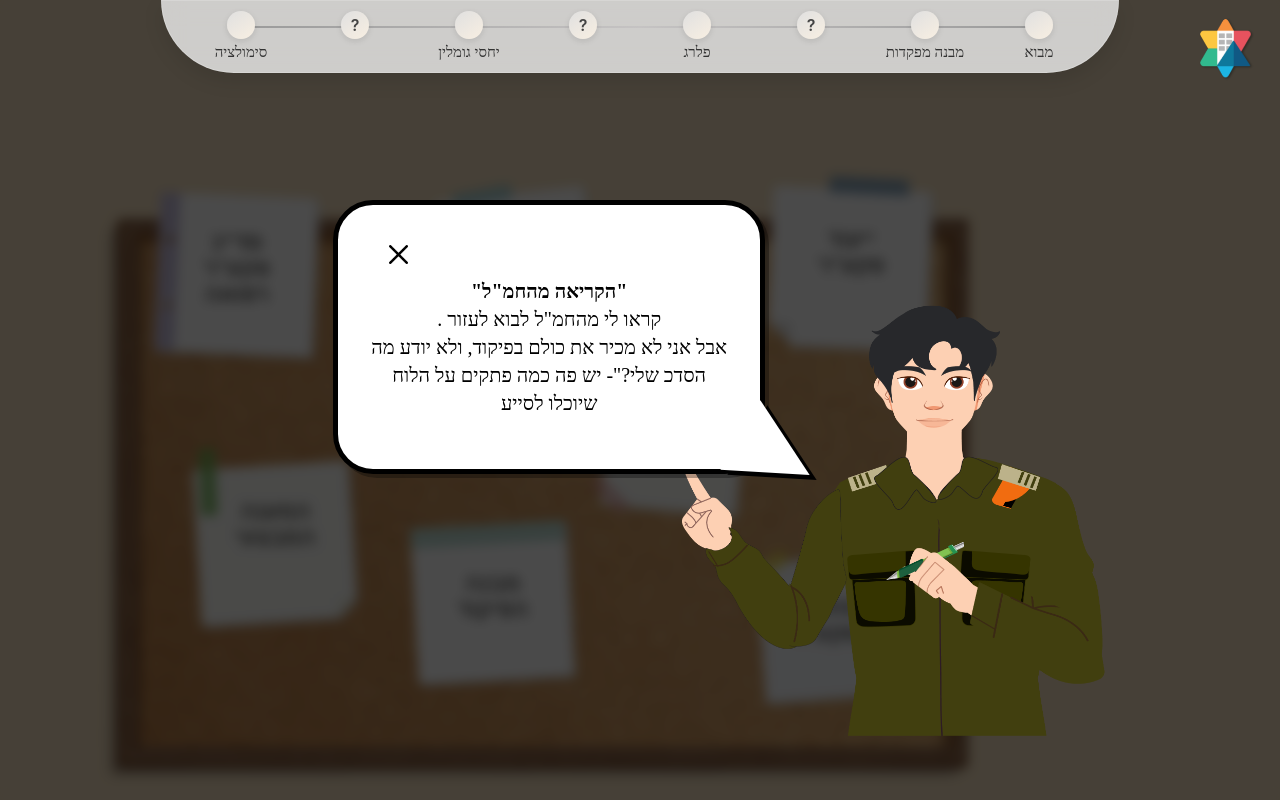
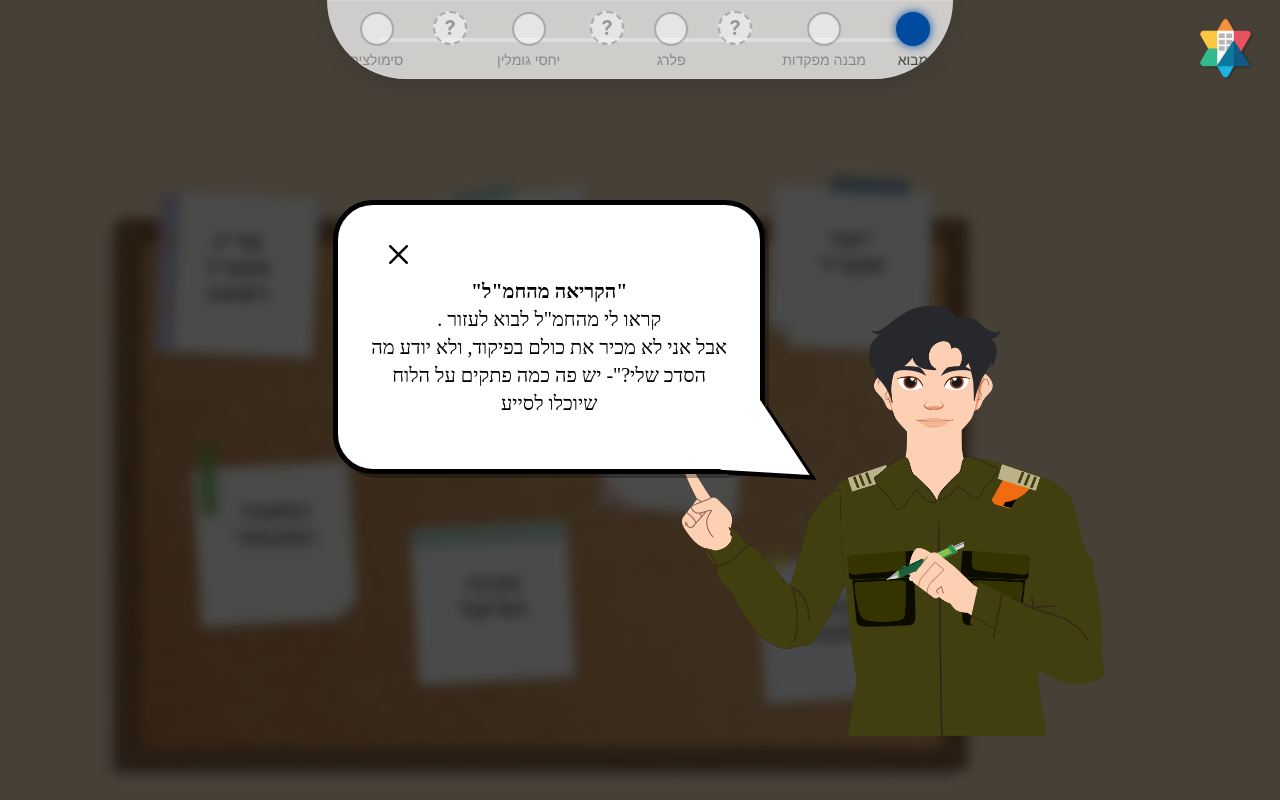
Before and after one commit to inri-pkrf/lomda-medicine, a React (Create React App) app: page /#/part-one in a window 1280 px wide. Built offline with nearby package versions, Linux system fonts and the light colour scheme; a web font is replaced by a local one.

Commit message:
הנאב-בר עובדדדדדדדדד

```diff
--- a/src/PartsComponent/PartFourComponent/PartFour.jsx
+++ b/src/PartsComponent/PartFourComponent/PartFour.jsx
@@ -4,12 +4,17 @@ import relationsData from '../../Data/BoardData/RelationsData';
 import Explanations from '../../genericComponent/Explanations';
 import Board from './Board';
 import { useNavigate } from 'react-router-dom';
+import { useLocation } from 'react-router-dom';
+
 
 const PartFour = () => {
     const navigate = useNavigate();
     const timerRef = useRef(null);
+      const location = useLocation();
+  const reviewMode = location.state?.reviewMode || false;
 
-    const [showExplanation, setShowExplanation] = useState(true);
+  const [showExplanation, setShowExplanation] = useState(!reviewMode);
+
     const [position, setPosition] = useState("start");
     const [chapterFinished, setChapterFinished] = useState(() => {
         return sessionStorage.getItem('chapterFinishedPartFour') === 'true';
@@ -24,26 +29,30 @@ const PartFour = () => {
 
     const chapterName = "PartFour";
 
-    // אתחול מהסשן
+  // לאחר טעינה – בדוק אם הפרק כבר הושלם
   useEffect(() => {
-        const savedVisited = sessionStorage.getItem('visitedRelationsPartFour');
-        if (savedVisited) {
-            setVisitedRelations(JSON.parse(savedVisited));
+    const storedVisited = sessionStorage.getItem('visitedRelationsPartFour');
+    if (storedVisited) {
+      setVisitedRelations(JSON.parse(storedVisited));
     }
+
     const finished = sessionStorage.getItem('chapterFinishedPartFour') === 'true';
     if (finished) {
       setChapterFinished(true);
       setPosition("end");
-            setShowExplanation(true);
+      if (!reviewMode) setShowExplanation(true);
     }
-    }, []);
+  }, [reviewMode]);
 
+  // בדיקה אם כל הפריטים נבחרו
   useEffect(() => {
     const allVisited = relationsData.every(rel => visitedRelations.includes(rel.id));
     if (allVisited && !chapterFinished) {
       timerRef.current = setTimeout(() => {
         setPosition("end");
+        if (!reviewMode) {
           setShowExplanation(true);
+        }
         setChapterFinished(true);
         sessionStorage.setItem('chapterFinishedPartFour', 'true');
       }, 1200);
@@ -52,7 +61,7 @@ const PartFour = () => {
     return () => {
       if (timerRef.current) clearTimeout(timerRef.current);
     };
-    }, [visitedRelations, chapterFinished]);
+  }, [visitedRelations, chapterFinished, reviewMode]);
 
     const handleCloseExplanation = () => {
         setShowExplanation(false);
--- a/src/PartsComponent/PartOneComponent/PartOne.jsx
+++ b/src/PartsComponent/PartOneComponent/PartOne.jsx
@@ -1,5 +1,6 @@
 import React, { useState, useEffect, useRef } from 'react';
 import Explanations from '../../genericComponent/Explanations';
+import { useLocation } from 'react-router-dom';
 import './styles/PartOne.css';
 
 import Note1 from './Notes/Note1';
@@ -11,7 +12,12 @@ import Note6 from './Notes/Note6';
 import Note7 from './Notes/Note7';
 
 const PartOne = () => {
-  const [showExplanation, setShowExplanation] = useState(true); // הסבר ראשוני בהתחלה
+  const location = useLocation();
+  const reviewMode = location.state?.reviewMode || false;
+
+  // showExplanation בברירת מחדל: false אם reviewMode, אחרת true
+  const [showExplanation, setShowExplanation] = useState(!reviewMode);
+
   const [position, setPosition] = useState("start");
   const [activeNoteId, setActiveNoteId] = useState(null);
   const [viewedNoteIds, setViewedNoteIds] = useState(() => {
@@ -103,7 +109,7 @@ const PartOne = () => {
     });
   };
 
-  useEffect(() => {
+   useEffect(() => {
     // טען viewedNoteIds וchapterFinished מ-sessionStorage בהתחלה
     const storedNotes = sessionStorage.getItem('viewedNoteIds');
     if (storedNotes) {
@@ -113,7 +119,11 @@ const PartOne = () => {
     if (finished) {
       setChapterFinished(true);
       setPosition("end");
-      setShowExplanation(true);
+
+      // אם אנחנו לא במצב review - נראה הסבר סיום
+      if (!reviewMode) {
+        setShowExplanation(true);
+      }
     }
   }, []);
 
@@ -138,9 +148,9 @@ const PartOne = () => {
 
   return (
     <div className="PartOne">
-      {showExplanation && (
+       {showExplanation && (
         <Explanations
-          chapterName={chapterName}
+          chapterName={"PartOne"}
           position={position}
           isChapterFinished={chapterFinished}
           onClose={() => setShowExplanation(false)}
--- a/src/PartsComponent/PartThreeComponent/PartThree.jsx
+++ b/src/PartsComponent/PartThreeComponent/PartThree.jsx
@@ -1,4 +1,5 @@
 import React, { useState, useEffect, useRef } from 'react';
+import { useLocation } from 'react-router-dom';
 import './styles/PartThree.css';
 
 import CardMedicine from './Cards/CardMedicine';
@@ -7,6 +8,11 @@ import CardParlag from './Cards/CardParlag';
 import Explanations from '../../genericComponent/Explanations';
 
 const PartThree = () => {
+    const location = useLocation();
+    const reviewMode = location.state?.reviewMode || false;
+
+    const [showExplanation, setShowExplanation] = useState(!reviewMode);
+
     const [hoveredItem, setHoveredItem] = useState(null);
     const [activeCard, setActiveCard] = useState(null);
     const [completedItems, setCompletedItems] = useState(() => {
@@ -14,7 +20,6 @@ const PartThree = () => {
         return saved ? JSON.parse(saved) : [];
     });
 
-    const [showExplanation, setShowExplanation] = useState(true);
     const [position, setPosition] = useState("start");
     const [chapterFinished, setChapterFinished] = useState(() => {
         return sessionStorage.getItem('chapterFinishedPartThree') === 'true';
@@ -43,12 +48,14 @@ const PartThree = () => {
         if (allCompleted && !chapterFinished) {
             timerRef.current = setTimeout(() => {
                 setPosition("end");
+                if (!reviewMode) { // ✅ רק אם לא במצב review
                     setShowExplanation(true);
+                }
                 setChapterFinished(true);
                 sessionStorage.setItem('chapterFinishedPartThree', 'true');
-            }, 1500);
+            }, 1200);
         }
-    }, [completedItems, chapterFinished]);
+    }, [completedItems, chapterFinished, reviewMode]);
 
     useEffect(() => {
         const storedCompleted = sessionStorage.getItem('completedItemsPartThree');
@@ -59,9 +66,11 @@ const PartThree = () => {
         if (finished) {
             setChapterFinished(true);
             setPosition("end");
-            setShowExplanation(true);
+            if (!reviewMode) {
+                setShowExplanation(true); // ✅ הצג הסבר רק אם לא review
             }
-    }, []);
+        }
+    }, [reviewMode]);
 
     useEffect(() => {
         return () => {
--- a/src/PartsComponent/PartTwoComponent/PartTwo.jsx
+++ b/src/PartsComponent/PartTwoComponent/PartTwo.jsx
@@ -1,12 +1,16 @@
 import React, { useState, useEffect } from 'react';
 import Explanations from '../../genericComponent/Explanations';
+import { useLocation } from 'react-router-dom';
 import TvMahoz from '../PartTwoComponent/TvMahoz';
 import TvNafa from '../PartTwoComponent/TvNafa';
 import '../PartTwoComponent/styles/PartTwo.css';
 
 const PartTwo = () => {
-  // טוענים מה-sessionStorage בעת התחלת הקומפוננטה
-  const [showExplanation, setShowExplanation] = useState(true);
+  const location = useLocation();
+  const reviewMode = location.state?.reviewMode || false;
+
+  // showExplanation בברירת מחדל: false אם reviewMode, אחרת true
+  const [showExplanation, setShowExplanation] = useState(!reviewMode);
   const [position, setPosition] = useState("start");
   const [activeComponent, setActiveComponent] = useState("none");
   const [mahozCompleted, setMahozCompleted] = useState(() => {
@@ -29,13 +33,15 @@ const PartTwo = () => {
   useEffect(() => {
     if (mahozCompleted && nafaCompleted) {
       setPosition("end");
-      setShowExplanation(true);
+      if (!reviewMode) {
+        setShowExplanation(true);
+      }
     }
-  }, [mahozCompleted, nafaCompleted]);
+  }, [mahozCompleted, nafaCompleted, reviewMode]);
 
   return (
     <div className="PartTwo">
-      {showExplanation && (
+       {showExplanation && (
         <Explanations
           chapterName={chapterName}
           position={position}
--- a/src/genericComponent/NavBar.jsx
+++ b/src/genericComponent/NavBar.jsx
@@ -1,38 +1,83 @@
-import React from 'react';
+import React, { useEffect, useState } from 'react';
+import { useLocation, useNavigate } from 'react-router-dom';
 import '../genericComponent/styles/NavBar.css';
 
-
 const steps = [
-    { title: 'מבוא', isQuestion: false, isActive: false },
-    { title: 'מבנה מפקדות', isQuestion: false, isActive: false },
-    { title: 'שאלה', isQuestion: true, isActive: false },
-    { title: 'פלרג', isQuestion: false, isActive: false },
-    { title: 'שאלה', isQuestion: true, isActive: false },
-    { title: 'יחסי גומלין', isQuestion: false, isActive: false },
-    { title: 'שאלה', isQuestion: true, isActive: false },
-    { title: 'סימולציה', isQuestion: false, isActive: true },
+  { id: 1, title: 'מבוא', path: '/part-one', isQuestion: false },
+  { id: 2, title: 'מבנה מפקדות', path: '/part-two', isQuestion: false },
+  { id: 3, title: 'שאלה', path: '/questions/TWO', isQuestion: true },
+  { id: 4, title: 'פלרג', path: '/part-three', isQuestion: false },
+  { id: 5, title: 'שאלה', path: '/questions/THREE', isQuestion: true },
+  { id: 6, title: 'יחסי גומלין', path: '/part-four', isQuestion: false },
+  { id: 7, title: 'שאלה', path: '/questions/FOUR', isQuestion: true },
+  { id: 8, title: 'סימולציה', path: '/simulation', isQuestion: false },
 ];
 
+const NavBar = () => {
+  const navigate = useNavigate();
+  const location = useLocation();
 
-const NavBar = () => {
+  const currentStepIndex = steps.findIndex(step => step.path === location.pathname);
+
+  const [completedSteps, setCompletedSteps] = useState(() => {
+    try {
+      const saved = sessionStorage.getItem('completedSteps');
+      return saved ? JSON.parse(saved) : [];
+    } catch {
+      return [];
+    }
+  });
+
+  useEffect(() => {
+    if (currentStepIndex !== -1) {
+      const stepId = steps[currentStepIndex].id;
+      if (!completedSteps.includes(stepId)) {
+        const newCompleted = [...completedSteps, stepId];
+        setCompletedSteps(newCompleted);
+        sessionStorage.setItem('completedSteps', JSON.stringify(newCompleted));
+      }
+    }
+  }, [currentStepIndex]);
+
+  const onClickStep = (index) => {
+    if (index <= currentStepIndex || completedSteps.includes(steps[index].id)) {
+      navigate(steps[index].path, { state: { reviewMode: true } });
+    }
+  };
+
+  if (location.pathname === '/' || location.pathname === '/part-zero') {
+    return null;
+  }
+
   return (
     <div className="NavBar">
       <div className="timeline">
         <div className="background-line"></div>
-                {steps.map((step, index) => (
-                    <div className="step" key={index}>
-                        <div className={`circle ${step.isActive ? 'active' : ''}`}>
+        {steps.map((step, index) => {
+          const isActive = completedSteps.includes(step.id);
+          const isCurrent = currentStepIndex === index;
+          const isLocked = !isActive && index > currentStepIndex;
+
+          return (
+            <div
+              key={step.id}
+              className={`step ${isCurrent ? 'current' : ''} ${isActive ? 'active' : ''} ${isLocked ? 'locked' : ''}`}
+              onClick={() => !isLocked && onClickStep(index)}
+              style={{ cursor: isLocked ? 'not-allowed' : 'pointer' }}
+              title={isLocked ? 'לא ניתן לעבור לשלב זה עדיין' : ''}
+            >
+              <div className={`circle ${step.isQuestion ? 'question' : ''} ${isCurrent ? 'current' : ''} ${isActive ? 'active' : ''}`}>
                 {step.isQuestion ? '?' : ''}
               </div>
-                        <div className={`label ${!step.isQuestion ? '' : 'empty'}`}>
+              <div className={`label ${step.isQuestion ? 'empty' : ''}`}>
                 {!step.isQuestion ? step.title : ''}
               </div>
             </div>
-                ))}
+          );
+        })}
       </div>
     </div>
   );
 };
 
-
 export default NavBar;
--- a/src/genericComponent/styles/NavBar.css
+++ b/src/genericComponent/styles/NavBar.css
@@ -18,72 +18,79 @@
     direction: rtl;
 }
 
-
 .timeline {
+  position: relative;
   display: flex;
   align-items: center;
-    position: relative;
+  gap: 30px;
+  justify-content: center;
 }
-
 
 .background-line {
   position: absolute;
-    top: 15px;
-    height: 2px;
-    background: linear-gradient(to left, #999, #c5c3c3, #999);
+  top: 50%;
+  left: 5%;
+  right: 5%;
+  height: 4px;
+  background: #ddd;
+  z-index: 0;
+  transform: translateY(-50%);
   border-radius: 2px;
-    z-index: 0;
-    left: 50px;
-    right: 50px;
 }
 
-
 .step {
+  position: relative;
   display: flex;
   flex-direction: column;
   align-items: center;
-    position: relative;
-    z-index: 1;
-    margin: 0 10px;
+  z-index: 10;
 }
 
+.step.locked {
+  opacity: 0.5;
+}
 
 .circle {
-    width: 28px;
-    height: 28px;
-    background: linear-gradient(145deg, #e0e0e0, #f8efe2);
+  width: 30px;
+  height: 30px;
   border-radius: 50%;
-    font-weight: 600;
-    font-size: 16px;
-    color: #444;
+  border: 2px solid #888;
   display: flex;
+  align-items: center;
   justify-content: center;
-    align-items: center;
-    user-select: none;
-    box-shadow: 0 2px 6px rgba(0, 0, 0, 0.1);
-    /* transition: background 0.3s, color 0.3s; */
+  background-color: white;
+  font-weight: bold;
+  color: #888;
+  transition: all 0.3s ease;
 }
 
+.circle.question {
+  font-size: 20px;
+  font-weight: bold;
+  color: #666;
+  border-style: dashed;
+}
 
-.circle:hover {
-    background: #ffca9f;
+.step.active .circle {
+  background-color: #1976d2;
+  border-color: #1976d2;
   color: white;
 }
 
+.step.current .circle {
+  background-color: #004ba0;
+  border-color: #004ba0;
+  color: white;
+  box-shadow: 0 0 10px #004ba0;
+}
 
 .label {
   margin-top: 5px;
-    font-size: 15px;
-    width: 94px;
-    height: 18px;
-    text-align: center;
-    user-select: none;
-    color: #333;
-    font-weight: 400;
-    font-family: "Assistant";
+  font-size: 14px;
+  color: #444;
+  white-space: nowrap;
 }
 
-
 .label.empty {
-    visibility: hidden;
+  height: 18px; /* גובה שווה כדי לשמור על ריווח */
 }
```
Lines whose indentation alone changed are shown as unchanged.
